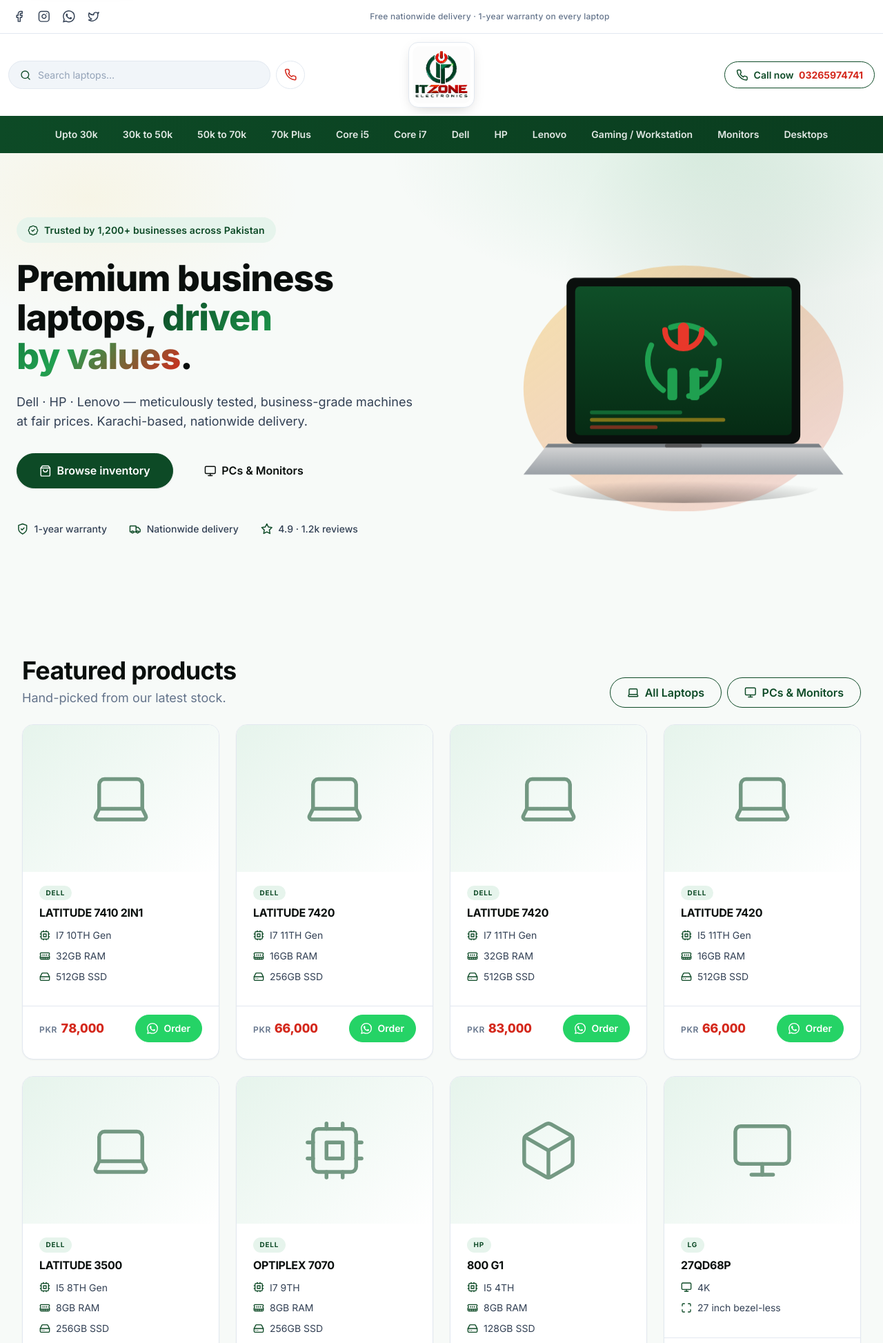
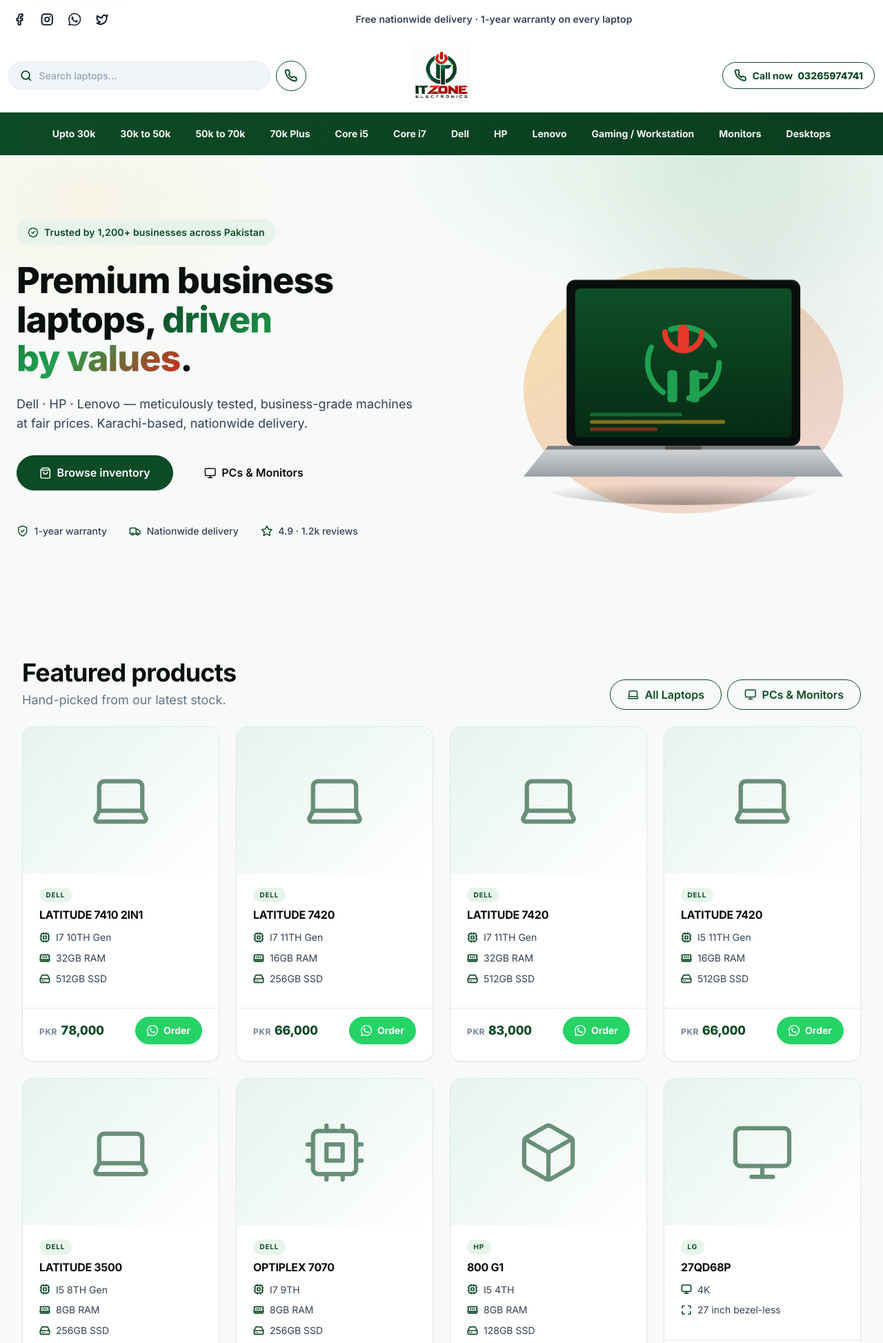
Before and after one commit to asifshah-Dev/itzone-electronics, a PHP site: page / in a window 1280 px wide. Shown: the top 1947 px of the page at 69% size. Run offline with PHP 8.4, Linux system fonts and the light colour scheme.

Commit message:
style: no logo chip, bold navbar text/icons, no bottom border, matching green, green prices

```diff
--- a/assets/css/components/_product-card.css
+++ b/assets/css/components/_product-card.css
@@ -464,8 +371,8 @@
   height: 44%;
   max-width: 96px;
   max-height: 96px;
-  stroke-width: 1.4;
-  opacity: 0.55;
+  stroke-width: 1.6;
+  opacity: 0.6;
 }
 
 .product-card-body {
@@ -530,6 +434,7 @@
 .product-specs svg {
   width: 1rem; height: 1rem;
   color: var(--brand-primary);
+  stroke-width: 2.5;
   flex-shrink: 0;
 }
 
@@ -556,22 +461,23 @@
   text-transform: uppercase;
   color: var(--text-muted);
 }
+/* Card price — brand green */
 .product-price-value {
   font-size: var(--fs-lg);
   font-weight: var(--fw-black);
-  color: var(--brand-accent);
+  color: var(--brand-primary);
   font-feature-settings: "tnum";
   white-space: nowrap;
 }
 
-/* ── WhatsApp order button ────────────────────────────── */
+/* Order button */
 .product-order-wa {
   display: inline-flex;
   align-items: center;
   gap: var(--space-2);
   padding: var(--space-2) var(--space-4);
   font-size: var(--fs-sm);
-  font-weight: var(--fw-semibold);
+  font-weight: var(--fw-bold);
   color: #ffffff;
   background: #25D366;
   border: 1.5px solid #25D366;
--- a/assets/css/layout/_navbar.css
+++ b/assets/css/layout/_navbar.css
@@ -14,21 +15,20 @@
   background: transparent;
 }
 
-/* ── ROW 1 — WHITE ─────────────────────────────────────── */
+/* ── ROW 1 — WHITE, no bottom border ───────────────────── */
 .nav-row-1 {
   background: #ffffff;
-  border-bottom: 1px solid #e2e8f0;
+  /* removed the bottom border */
 }
 
-/* ── ROWS 2+3 sticky wrapper ───────────────────────────── */
+/* ── Sticky wrapper ────────────────────────────────────── */
 .nav-sticky {
   background: #ffffff;
   z-index: var(--z-sticky);
   transition: box-shadow var(--dur-base) var(--ease-out);
 }
 .site-header.is-stuck .nav-sticky {
-  box-shadow: 0 8px 24px -10px rgba(10, 15, 13, 0.15);
-  border-bottom: 1px solid #e2e8f0;
+  box-shadow: 0 8px 24px -12px rgba(10, 15, 13, 0.18);
 }
 
 /* ── Container ─────────────────────────────────────────── */
@@ -51,8 +51,8 @@
 .nav-row-1 {
   justify-content: space-between;
   gap: var(--space-4);
-  padding-block: var(--space-2);
-  min-height: 40px;
+  padding-block: var(--space-3);
+  min-height: 48px;
 }
 .nav-row-1 > .nav-container {
   flex-direction: row;
@@ -63,7 +63,7 @@
 .nav-socials {
   display: inline-flex;
   align-items: center;
-  gap: var(--space-1);
+  gap: var(--space-2);
 }
 .social-link {
   display: inline-flex;
@@ -72,7 +72,7 @@
   width: 2rem;
   height: 2rem;
   border-radius: var(--radius-sm);
-  color: #334155;
+  color: #0f172a;                         /* dark, bold */
   transition: color .12s ease, background-color .12s ease;
 }
 .social-link:hover {
@@ -80,14 +80,18 @@
   background: var(--brand-primary-soft);
 }
 .social-link .lucide,
-.social-link svg { width: 1.1rem; height: 1.1rem; }
+.social-link svg {
+  width: 1.15rem;
+  height: 1.15rem;
+  stroke-width: 2.5;                       /* bolder icons */
+}
 
 .nav-tagline {
   margin: 0;
-  font-size: var(--fs-xs);
-  font-weight: var(--fw-medium);
-  letter-spacing: 0.02em;
-  color: #64748b;
+  font-size: var(--fs-sm);                 /* larger */
+  font-weight: var(--fw-semibold);         /* bolder */
+  letter-spacing: 0.01em;
+  color: #334155;
   text-align: center;
   flex: 1 1 auto;
   white-space: nowrap;
@@ -156,7 +164,10 @@
 }
 .nav-search-icon {
   color: var(--brand-primary);
-  width: 1rem; height: 1rem; flex-shrink: 0;
+  width: 1.1rem;
+  height: 1.1rem;
+  stroke-width: 2.5;
+  flex-shrink: 0;
 }
 .nav-search-input {
   flex: 1 1 auto;
@@ -165,32 +176,39 @@
   background: transparent;
   font-family: var(--font-sans);
   font-size: var(--fs-sm);
+  font-weight: var(--fw-medium);
   color: #0f172a;
   min-width: 0;
   width: 100%;
 }
-.nav-search-input::placeholder { color: #94a3b8; }
+.nav-search-input::placeholder { color: #94a3b8; font-weight: 500; }
 
+/* ── Phone icon — MATCHES call button (brand green) ───── */
 .nav-phone-icon {
   display: inline-flex;
   align-items: center;
   justify-content: center;
-  width: 2.6rem;
-  height: 2.6rem;
+  width: 2.75rem;
+  height: 2.75rem;
   flex-shrink: 0;
   border-radius: var(--radius-pill);
-  border: 1.5px solid #e2e8f0;
-  background: #ffffff;
-  color: var(--brand-accent);
+  border: 1.5px solid var(--brand-primary);
+  background: transparent;
+  color: var(--brand-primary);
+  transition:
+    background-color .14s ease,
+    border-color .14s ease,
+    color .14s ease;
 }
 .nav-phone-icon:hover {
-  background: var(--brand-accent);
-  border-color: var(--brand-accent);
+  background: var(--brand-primary);
+  border-color: var(--brand-primary);
   color: #ffffff;
 }
 .nav-phone-icon .lucide,
-.nav-phone-icon svg { width: 1.15rem; height: 1.15rem; }
+.nav-phone-icon svg { width: 1.2rem; height: 1.2rem; stroke-width: 2.5; }
 
+/* ── Logo — NO white chip ──────────────────────────────── */
 .brand {
   justify-self: center;
   display: inline-flex;
@@ -199,22 +217,23 @@
   text-decoration: none;
   flex-shrink: 0;
   line-height: 0;
-  border-radius: 14px;
-  overflow: hidden;
-  box-shadow: 0 6px 20px -8px rgba(10, 15, 13, 0.25);
-  background: #ffffff;
-  border: 1px solid #e2e8f0;
-  padding: 5px;
+  background: transparent;
+  padding: 0;
+  border: none;
+  box-shadow: none;
+  transition: transform var(--dur-base) var(--ease-out);
 }
+.brand:hover { transform: scale(1.03); }
+
 .brand-logo {
   display: block;
   height: clamp(60px, 6.5vw, 84px);
   width: auto;
   max-width: clamp(180px, 20vw, 280px);
   object-fit: contain;
-  border-radius: 10px;
 }
 
+/* ── Actions ───────────────────────────────────────────── */
 .nav-actions {
   justify-self: end;
   display: flex;
@@ -236,30 +255,41 @@
   text-decoration: none;
   white-space: nowrap;
   font-size: var(--fs-sm);
-  font-weight: var(--fw-semibold);
-  transition: background-color .14s ease, color .14s ease;
+  font-weight: var(--fw-bold);           /* bolder */
+  transition:
+    background-color .14s ease,
+    color .14s ease,
+    border-color .14s ease;
 }
 .nav-call:hover {
   background: var(--brand-primary);
   color: #ffffff;
 }
 .nav-call .lucide,
-.nav-call svg { width: 1.1rem; height: 1.1rem; flex-shrink: 0; }
-.nav-call strong { font-weight: var(--fw-bold); color: var(--brand-accent); margin-left: 4px; }
+.nav-call svg { width: 1.15rem; height: 1.15rem; stroke-width: 2.5; flex-shrink: 0; }
+.nav-call strong {
+  font-weight: 800;
+  color: var(--brand-primary);
+  margin-left: 4px;
+}
 .nav-call:hover strong { color: #ffffff; }
 
 .nav-toggler {
   display: none;
   align-items: center;
   justify-content: center;
-  width: 2.6rem;
-  height: 2.6rem;
+  width: 2.75rem;
+  height: 2.75rem;
   border-radius: var(--radius-pill);
   border: 1.5px solid #e2e8f0;
   background: #ffffff;
   color: #0f172a;
   cursor: pointer;
   flex-shrink: 0;
+  transition:
+    border-color .14s ease,
+    color .14s ease,
+    background-color .14s ease;
 }
 .nav-toggler:hover {
   border-color: var(--brand-primary);
@@ -296,7 +326,7 @@
   justify-content: center;
   gap: var(--space-1);
   flex-wrap: nowrap;
-  padding: var(--space-2) var(--space-4);
+  padding: var(--space-3) var(--space-4);
   min-width: max-content;
 }
 
@@ -305,8 +335,8 @@
   align-items: center;
   padding: var(--space-2) var(--space-4);
   font-size: var(--fs-sm);
-  font-weight: var(--fw-semibold);
-  color: rgba(255, 255, 255, 0.88);
+  font-weight: var(--fw-bold);           /* bolder */
+  color: rgba(255, 255, 255, 0.95);
   border-radius: var(--radius-md);
   white-space: nowrap;
   text-decoration: none;
--- a/assets/js/pages/product.page.js
+++ b/assets/js/pages/product.page.js
@@ -3,6 +3,7 @@
    Product detail page.
    URL: /pages/product.html?id=<id>&from=laptops|pcs
    Primary CTA: Order on WhatsApp (official SVG glyph).
+   Price colored to match brand (green).
    ───────────────────────────────────────────────────────── */
 
 (function () {
@@ -12,7 +13,6 @@
   const PHONE_DISPLAY = '03265974741';
   const PHONE_TEL     = 'tel:+923265974741';
 
-  /* Official WhatsApp glyph (24x24) — inherits currentColor */
   function whatsappSvg(size) {
     const s = size || 18;
     return (
@@ -163,12 +163,10 @@
   function buildPage(item, related, from) {
     const fragment = document.createDocumentFragment();
 
-    /* Breadcrumb */
     const bc = document.createElement('div');
     bc.innerHTML = breadcrumb(item, from);
     fragment.appendChild(bc.firstElementChild);
 
-    /* Top grid: image + info */
     const priceFormatted = new Intl.NumberFormat('en-PK').format(item.price);
     const waUrl = NS.WhatsApp.productDetailUrl(item);
 
@@ -206,7 +204,6 @@
       '</div>';
     fragment.appendChild(grid);
 
-    /* Full specs section */
     const specs = document.createElement('section');
     specs.className = 'product-detail-specs';
     specs.setAttribute('aria-labelledby', 'specs-heading');
@@ -215,7 +212,6 @@
       '<div class="spec-table">' + specRows(item) + '</div>';
     fragment.appendChild(specs);
 
-    /* Related section — DOM-built */
     if (related.length) {
       const relSection = document.createElement('section');
       relSection.className = 'related-section';
```
Also changed, not shown: other parts of assets/css/components/_product-card.css (+34 -139 lines), other parts of assets/css/layout/_navbar.css (+42 -36 lines).
